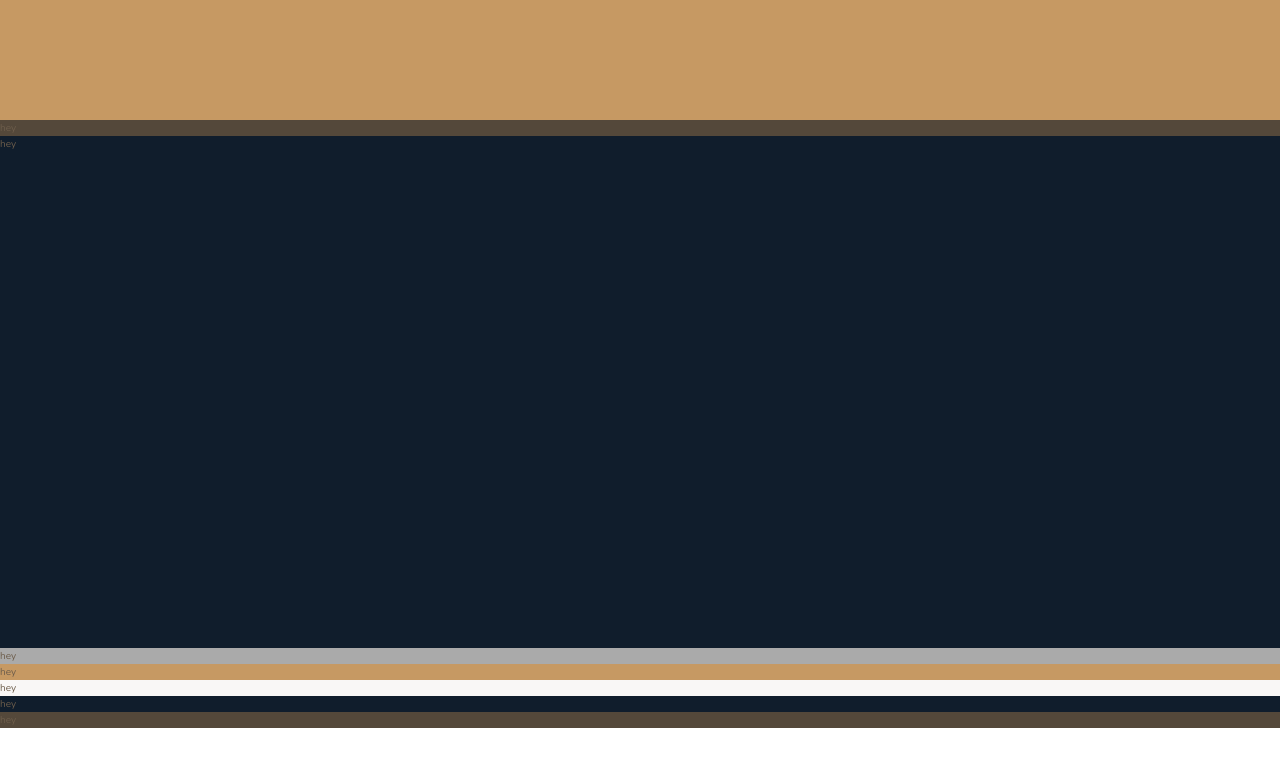
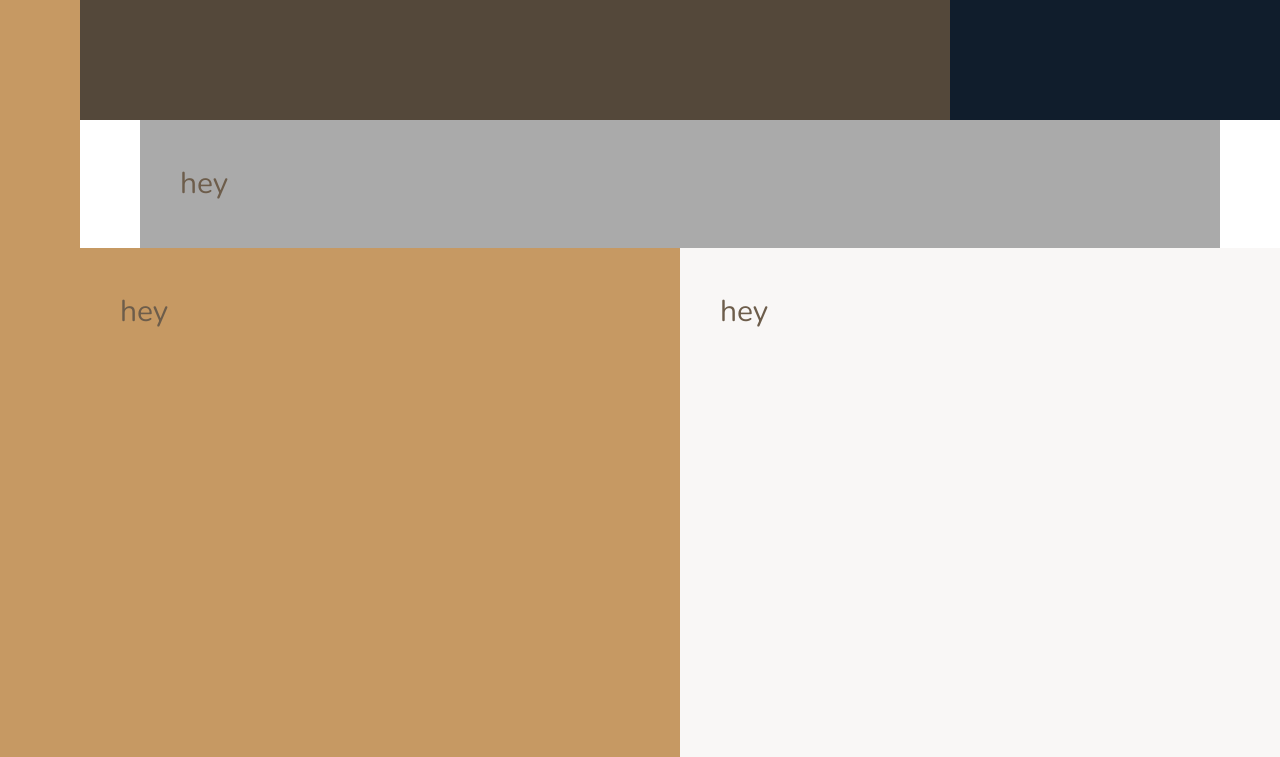
Before and after one commit to Kozlvign/Project-2, a website: page index.html in a window 1280 px wide. Shown: the part 520-1277 px from the top of the page. Before the commit the page ends 1248 px from the top, so only its background shows below. Drawn offline with nearby package versions, Linux system fonts and the light colour scheme.

Commit message:
Overall layout finished

```diff
--- a/sass/_base.scss
+++ b/sass/_base.scss
@@ -37,4 +37,11 @@ body {
 .container {
     display: grid;
     grid-template-rows: 80vh min-content 40vw repeat(3, min-content);
+    grid-template-columns: [sidebar-start] 8rem [sidebar-end full-start] minmax(6rem, 1fr) [center-start] repeat(8, [col-start] minmax(min-content, 14rem)
+    [col-end]) [center-end] minmax(6rem, 1fr) [full-end];
+
+    & > * {
+        padding: 40px;
+        font-size: 3rem;
+    }
 }
--- a/sass/_features.scss
+++ b/sass/_features.scss
@@ -1,3 +1,4 @@
 .features {
     background-color: $color-grey-light-2;
+    grid-column: center-start / center-end;
 }
--- a/sass/_footer.scss
+++ b/sass/_footer.scss
@@ -1,3 +1,4 @@
 .footer {
     background-color: $color-secondary;
+    grid-column: full-start / full-end;
 }
--- a/sass/_gallery.scss
+++ b/sass/_gallery.scss
@@ -1,3 +1,4 @@
 .gallery {
     background-color: $color-grey-dark-1;
+    grid-column: full-start / full-end;
 }
--- a/sass/_header.scss
+++ b/sass/_header.scss
@@ -1,3 +1,4 @@
 .header {
     background-color: $color-grey-dark-1;
+    grid-column: full-start / col-end 6;
 }
--- a/sass/_homes.scss
+++ b/sass/_homes.scss
@@ -1,3 +1,4 @@
 .homes {
     background-color: $color-secondary;
+    grid-column: center-start / center-end;
 }
--- a/sass/_realtors.scss
+++ b/sass/_realtors.scss
@@ -1,3 +1,4 @@
 .realtors {
     background-color: $color-secondary;
+    grid-column: col-start 7 / full-end;
 }
--- a/sass/_sidebar.scss
+++ b/sass/_sidebar.scss
@@ -1,3 +1,5 @@
 .sidebar {
     background-color: $color-primary;
+    grid-column: sidebar-start / sidebar-end;
+    grid-row: 1 / -1;
 }
--- a/sass/_story.scss
+++ b/sass/_story.scss
@@ -2,9 +2,11 @@
 
     &__pictures {
         background-color: $color-primary;
+        grid-column: full-start / col-end 4;
     }
 
     &__content {
         background-color: $color-grey-light-1;
+        grid-column: col-start 5 / full-end;
     }
 }
```
Also changed, not shown: css/style.comp.css.
